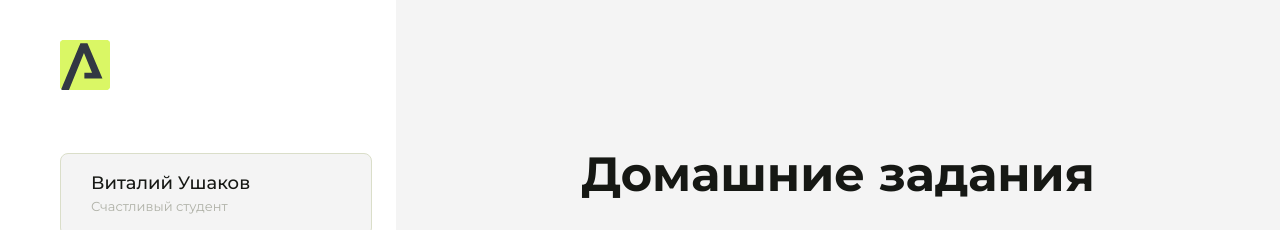
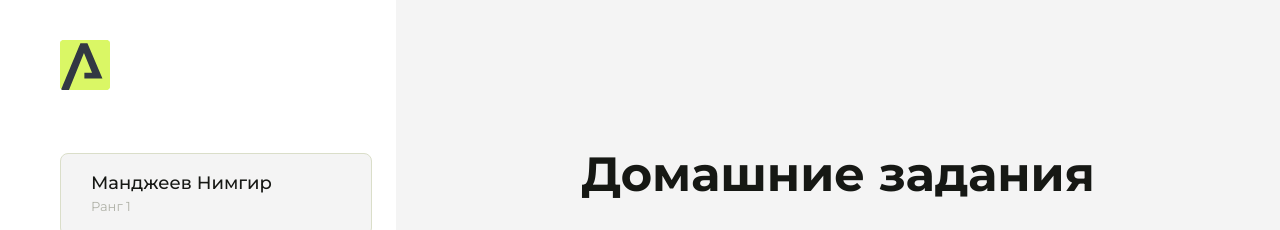
Before and after one commit to nimgir23/homework2, a plain HTML site: page index.html in a window 1280 px wide. Shown: the top 230 px of the page. Drawn offline with Linux system fonts and the light colour scheme.

Commit message:
Update index.html

```diff
--- a/index.html
+++ b/index.html
@@ -43,8 +43,8 @@
                 </svg>
             </div>
             <div class="sidebar__user">
-                <div class="sidebar__name">Виталий Ушаков</div>
-                <div class="sidebar__text">Счастливый студент</div>
+                <div class="sidebar__name">Манджеев Нимгир</div>
+                <div class="sidebar__text">Ранг 1</div>
             </div>
             <div class="sidebar__tabs">
                 <div class="sidebar__item">
```
